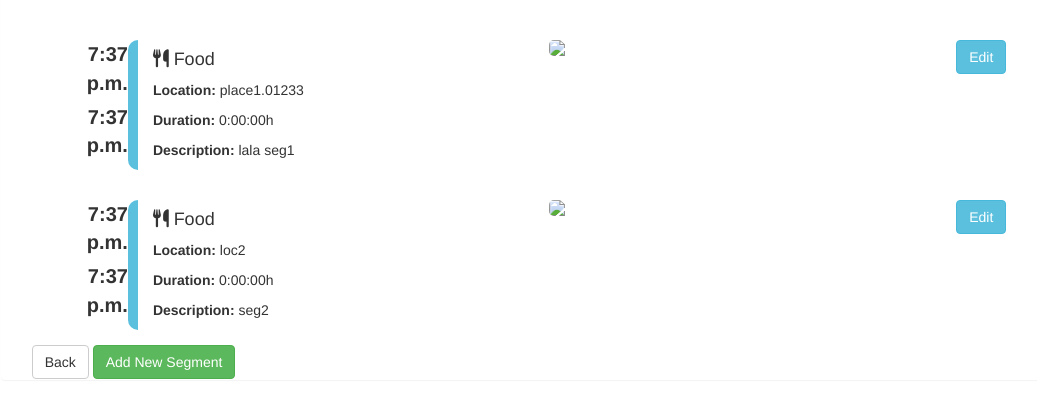
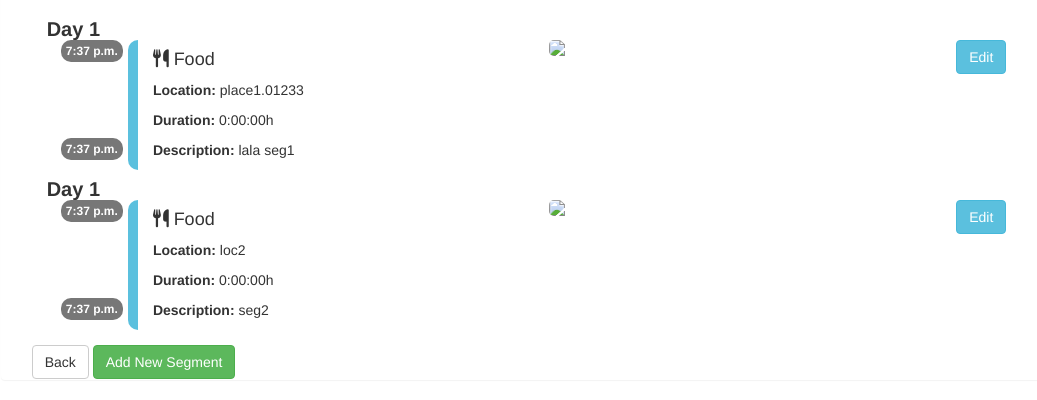
Before and after one commit to lw4715/triplan, a Django app: page /1/ in a window 1280 px wide. Shown: the part 436-836 px from the top of the page, without its empty margins (106-1143 px from the left). Run offline with Django 3.2, Linux system fonts and the light colour scheme; a user stored in the database is signed in; data comes from the database, SQL or seed files in the repository; both versions use the stored data as it was after the commit; some libraries are stand-ins or nearby versions.

Commit message:
add day to itinerarySegment, css changes

```diff
--- a/triplan/models.py
+++ b/triplan/models.py
@@ -79,6 +79,7 @@
 class ItinerarySegment(models.Model):
     itinerary = models.ForeignKey(Itinerary)
     location = models.CharField(max_length=200)
+    day_number = models.PositiveIntegerField(default=1)
     start_time = models.TimeField(default="12:00 PM")
     end_time = models.TimeField(default="1:00 PM")
     description = models.CharField(max_length=400)
--- a/triplan/static/custom.css
+++ b/triplan/static/custom.css
@@ -65,14 +65,26 @@
     text-align: right;
 }
 
+.day {
+    position: absolute;
+    top: -25px;
+    left: 0;
+}
+
 .start-time {
     position: absolute;
+    font-size: 12px;
+    padding: 5px;
     top: 0;
+    right: 5px;
 }
 
 .end-time {
     position: absolute;
+    font-size: 12px;
+    padding: 5px !important;
     bottom: 0;
+    right: 5px;
 }
 /* itinerary text overlay on preview*/
 .itinerary-preview {
--- a/triplan/templates/triplan/itinerary_detail.html
+++ b/triplan/templates/triplan/itinerary_detail.html
@@ -43,8 +43,9 @@
         {% for segment in itinerary.itinerarysegment_set.all %}
         <div class="panel-body segment-wrapper">
             <div class="col-sm-1 timings">
-                <p class="start-time">{{ segment.start_time }}</p>
-                <p class="end-time">{{ segment.end_time }}</p>
+                <p class="day">Day {{ segment.day_number }}</p>
+                <p class="start-time badge">{{ segment.start_time }}</p>
+                <p class="end-time badge">{{ segment.end_time }}</p>
             </div>
             <div class="col-sm-5 col-xs-12 itinerary-seg">
                 <h4><span id="cateogy-icon" class="{{ segment.category_icon_class }}" area-hidden="true"></span>
--- a/triplan/views.py
+++ b/triplan/views.py
@@ -29,7 +29,7 @@
 class ItinerarySegmentCreate(generic.edit.CreateView):
     pass
     model = ItinerarySegment
-    fields = ["photo", "location","category", "description", "start_time", "end_time"]
+    fields = ["photo", "location","category", "description", "day_number", "start_time", "end_time"]
     widgets = {
         "start_time": AdminTimeWidget(format='%H:%M'),
         "end_time": AdminTimeWidget(format='%H:%M'),
@@ -61,7 +61,7 @@
 class ItinerarySegmentEdit(generic.edit.UpdateView):
     template_name = "triplan/itinerarysegment_edit.html"
     model = ItinerarySegment
-    fields = ["photo", "location", "category", "description", "start_time", "end_time"]
+    fields = ["photo", "location", "category", "description", "day_number", "start_time", "end_time"]
     widgets = {
         "start_time": forms.TimeInput(format='%H:%M %p'),
         "end_time": forms.TimeInput(format='%H:%M %p'),
```
Also changed, not shown: db.sqlite3, triplan/migrations/0012_auto_20170719_2045.py (added).
